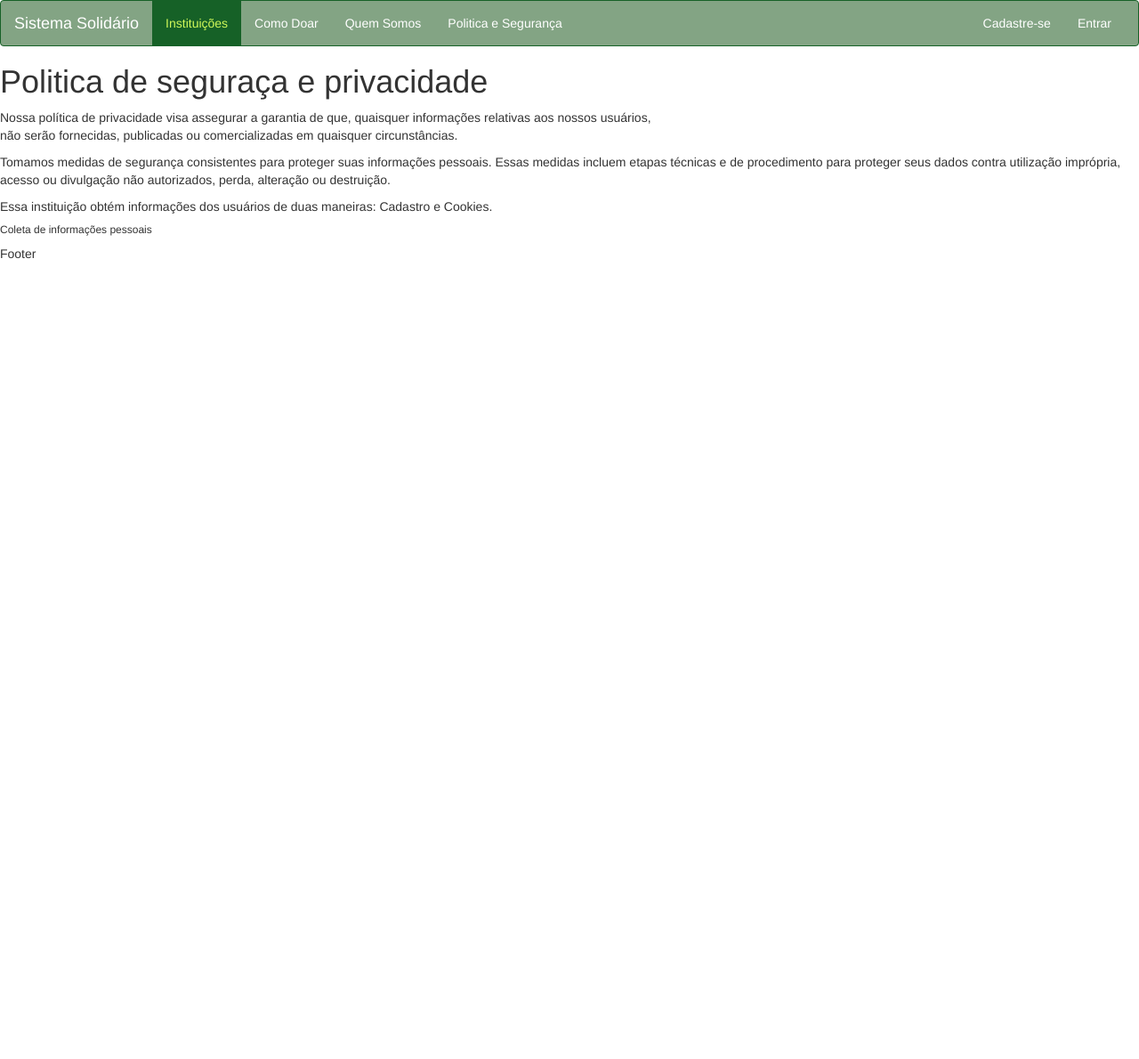
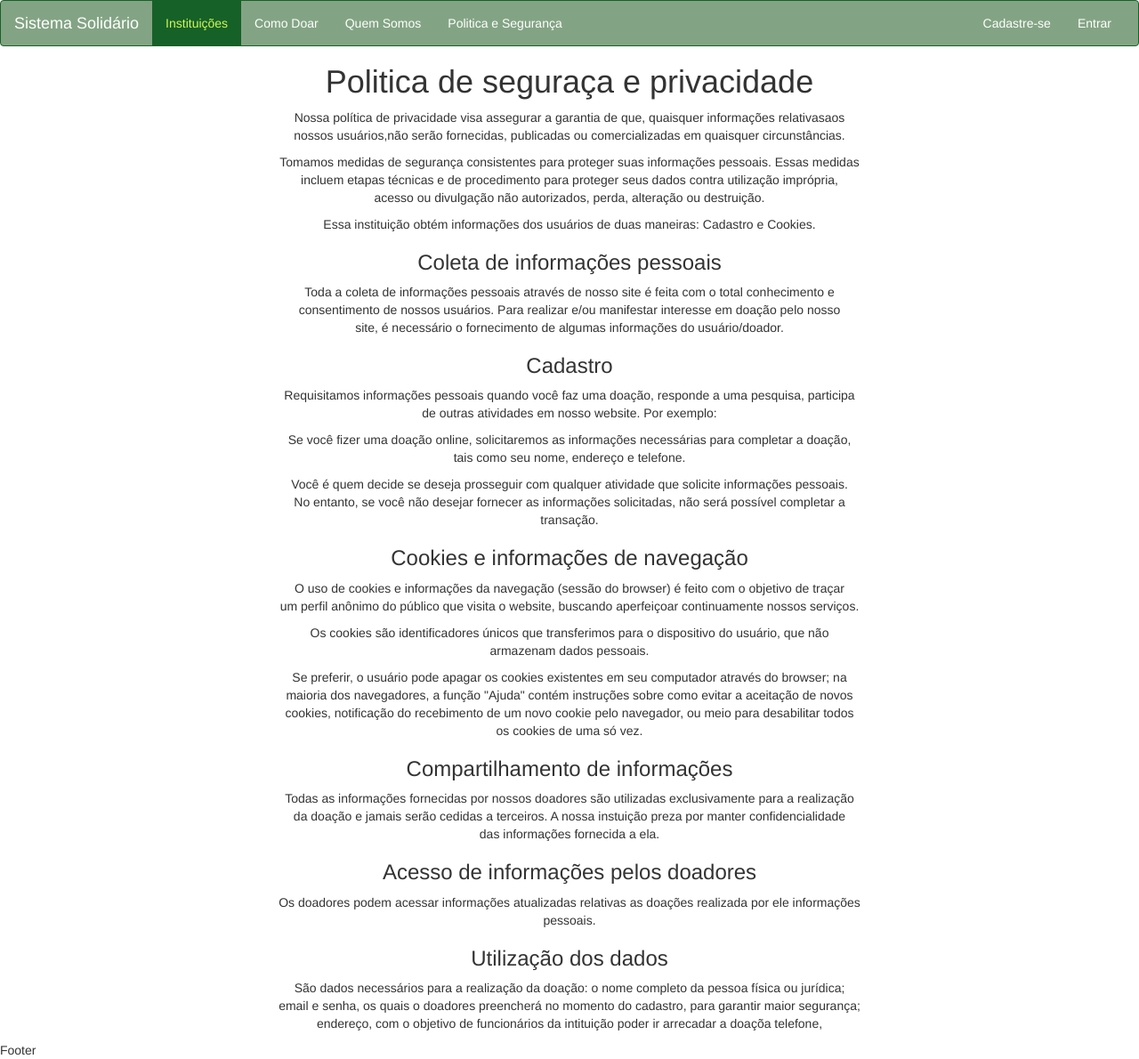
Before and after one commit to ArleyOliveira/SistemaSolidario, a CodeIgniter app: page /database/pagina/politica in a window 1280 px wide. Shown: the whole page at 89% size. Before the commit the page ends 291 px from the top, so only its background shows below. Run offline with CodeIgniter, Linux system fonts and the light colour scheme; some libraries are stand-ins or nearby versions.

Commit message:
Politica de segurança e privacidade

```diff
--- a/application/views/paginasStaticas/politicaPrivacidade.php
+++ b/application/views/paginasStaticas/politicaPrivacidade.php
@@ -8,26 +8,87 @@ and open the template in the editor.
     <head>
         <meta charset="UTF-8">
         <title> Politica de segurança</title>
+        <link rel="stylesheet" href="<?php echo base_url('lib/style/style.css') ?>">
     </head>
     <body>
         <?php
         // put your code here
         ?>
+        <div align="center">
 
-        <h1>Politica de  seguraça e privacidade</h1>
+             <h1>Politica de  seguraça e privacidade</h1>
 
-        <p>Nossa política de privacidade visa assegurar a garantia de que, quaisquer informações relativas aos nossos usuários,<br>
-            não serão fornecidas, publicadas ou comercializadas em quaisquer circunstâncias.
+            <p>Nossa política de privacidade visa assegurar a garantia de que, quaisquer informações relativasaos<br>
+           nossos usuários,não serão fornecidas, publicadas ou comercializadas em quaisquer circunstâncias.
+            </p>
+            Tomamos medidas de segurança consistentes  para proteger suas informações pessoais. Essas medidas<br>
+            incluem etapas técnicas e de procedimento para proteger seus dados contra utilização imprópria,<br>
+            acesso ou divulgação não autorizados, perda, alteração ou destruição.
+        </p>
+        <p>
+            Essa instituição obtém informações dos usuários de duas maneiras: Cadastro e Cookies.
+        </p>
+        </div>
+
+        <div align="center">
+        <h3>Coleta de informações pessoais</h3>
+        <p>Toda a coleta de informações pessoais através de nosso site é feita com o total conhecimento e<br>
+            consentimento de nossos usuários. Para realizar e/ou manifestar interesse em doação pelo nosso<br>
+            site, é necessário o fornecimento de algumas informações do usuário/doador.
         </p>
 
-        <p> Tomamos medidas de segurança consistentes  para proteger suas informações pessoais. Essas medidas incluem etapas técnicas e de procedimento para proteger seus dados contra utilização imprópria,<br>
-            acesso ou divulgação não autorizados, perda, alteração ou destruição.
-
+        <h3>Cadastro</h3>
+        <p>Requisitamos informações pessoais quando você faz uma doação, responde a uma pesquisa, participa <br>
+            de outras atividades em nosso website. Por exemplo:
+        </p>
+        <p>
+            Se você fizer uma doação on­line, solicitaremos as informações necessárias para completar a doação,<br>
+            tais como seu nome, endereço e telefone.
+        </p>
+        <P>
+            Você é quem decide se deseja prosseguir com qualquer atividade que solicite informações pessoais.<br>
+            No entanto, se você não desejar fornecer as informações solicitadas, não será possível completar a<br>
+            transação.
         </p>
 
-            Essa instituição obtém informações dos usuários de duas maneiras: Cadastro e Cookies.
+        <h3>Cookies e informações de navegação </h3>
+        <p>
+            O uso de cookies e informações da navegação (sessão do browser) é feito com o objetivo de traçar<br>
+            um perfil anônimo do público que visita o website, buscando aperfeiçoar continuamente nossos serviços.
+        </P>
+        <P>
+            Os cookies são identificadores únicos que transferimos para o dispositivo do usuário, que não<br>
+            armazenam dados pessoais.
+        </P>
+        <P>
+            Se preferir, o usuário pode apagar os cookies existentes em seu computador através do browser; na<br>
+            maioria dos navegadores, a função "Ajuda" contém instruções sobre como evitar a aceitação de novos<br>
+            cookies, notificação do recebimento de um novo cookie pelo navegador, ou meio para desabilitar todos<br>
+            os cookies de uma só vez.
         </p>
 
-        <h6>Coleta de informações pessoais</h6>
+         <h3>Compartilhamento de informações</h3>
+         <p>
+             Todas as informações fornecidas por nossos doadores são utilizadas exclusivamente para a realização<br>
+             da doação e jamais serão cedidas a terceiros. A nossa instuição preza por manter confidencialidade<br>
+             das informações fornecida a ela.
+         </p>
+
+         <h3> Acesso de informações pelos doadores</h3>
+         <p>
+             Os doadores podem acessar informações atualizadas relativas as doações realizada por ele informações<br>
+             pessoais.
+         </p>
+
+         <h3> Utilização dos dados</h3>
+         <p>
+             São dados necessários para a realização da doação: o nome completo da pessoa física ou jurídica;<br>
+             email e senha, os quais o doadores preencherá no momento do cadastro, para garantir maior segurança;<br>
+             endereço, com o objetivo de funcionários da intituição poder ir arrecadar a doaçõa telefone,<br
+             para que possamos entrar em contato, se houver necessidade.
+         </p>
+         </div>
+
+
     </body>
 </html>
```
